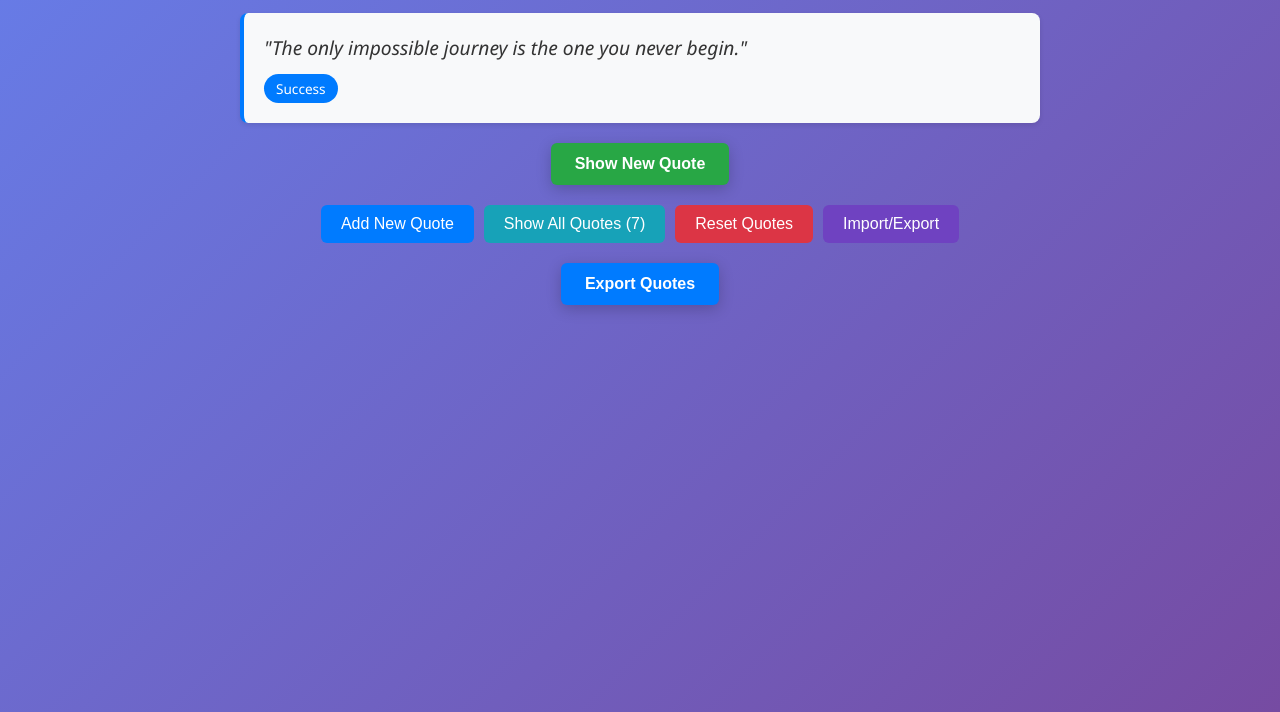
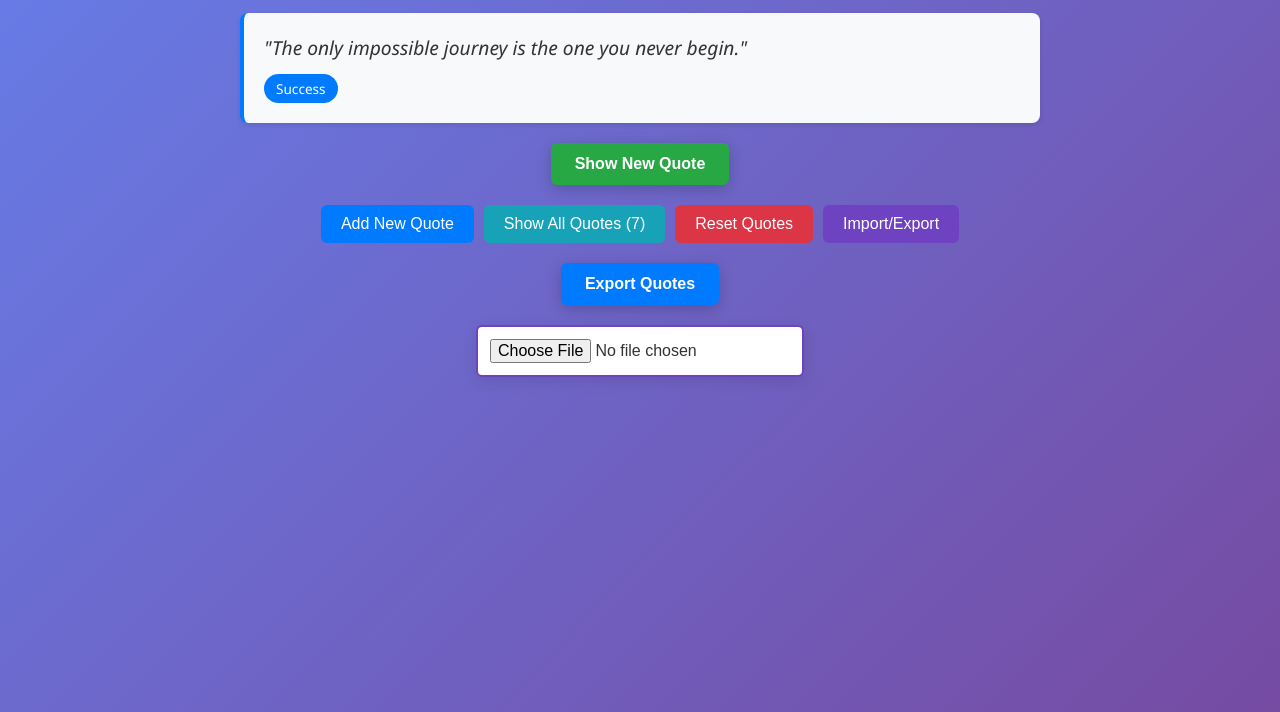
Before and after one commit to hiba-devhub/alx_fe_javascript, a plain HTML site: page dom-manipulation/index.html in a window 1280 px wide. Shown: the part 128-840 px from the top of the page. Drawn offline with Linux system fonts and the light colour scheme.

Commit message:
fifth commit

```diff
--- a/dom-manipulation/index.html
+++ b/dom-manipulation/index.html
@@ -10,6 +10,7 @@
     <div id="quoteDisplay"></div>
     <button id="newQuote">Show New Quote</button>
     <button id="exportQuotes">Export Quotes</button>
+    <input type="file" id="importFile" accept=".json" onchange="importFromJsonFile(event)" />
     <script src="script.js"></script>
   </body>
   </html>
--- a/dom-manipulation/script.js
+++ b/dom-manipulation/script.js
@@ -30,6 +30,7 @@ let quotes = loadQuotes();
 const quoteDisplay = document.getElementById('quoteDisplay');
 const newQuoteButton = document.getElementById('newQuote');
 const exportQuotesButton = document.getElementById('exportQuotes');
+const importFileInput = document.getElementById('importFile');
 
 // Function to show a random quote
 function showRandomQuote() {
@@ -870,6 +871,35 @@ document.addEventListener('DOMContentLoaded', function() {
         this.style.transform = 'translateY(0)';
         this.style.boxShadow = '0 4px 15px rgba(0,0,0,0.2)';
     });
+
+    // Style the import file input
+    importFileInput.style.cssText = `
+        background: #ffffff;
+        color: #333;
+        padding: 12px;
+        border: 2px solid #6f42c1;
+        border-radius: 6px;
+        font-size: 1em;
+        font-weight: 500;
+        cursor: pointer;
+        display: block;
+        margin: 20px auto;
+        transition: all 0.3s ease;
+        box-shadow: 0 4px 15px rgba(0,0,0,0.1);
+        max-width: 300px;
+    `;
+
+    importFileInput.addEventListener('mouseenter', function() {
+        this.style.borderColor = '#5a32a3';
+        this.style.transform = 'translateY(-2px)';
+        this.style.boxShadow = '0 6px 20px rgba(0,0,0,0.15)';
+    });
+
+    importFileInput.addEventListener('mouseleave', function() {
+        this.style.borderColor = '#6f42c1';
+        this.style.transform = 'translateY(0)';
+        this.style.boxShadow = '0 4px 15px rgba(0,0,0,0.1)';
+    });
 });
 
 // Export functions for testing (if needed)
```
